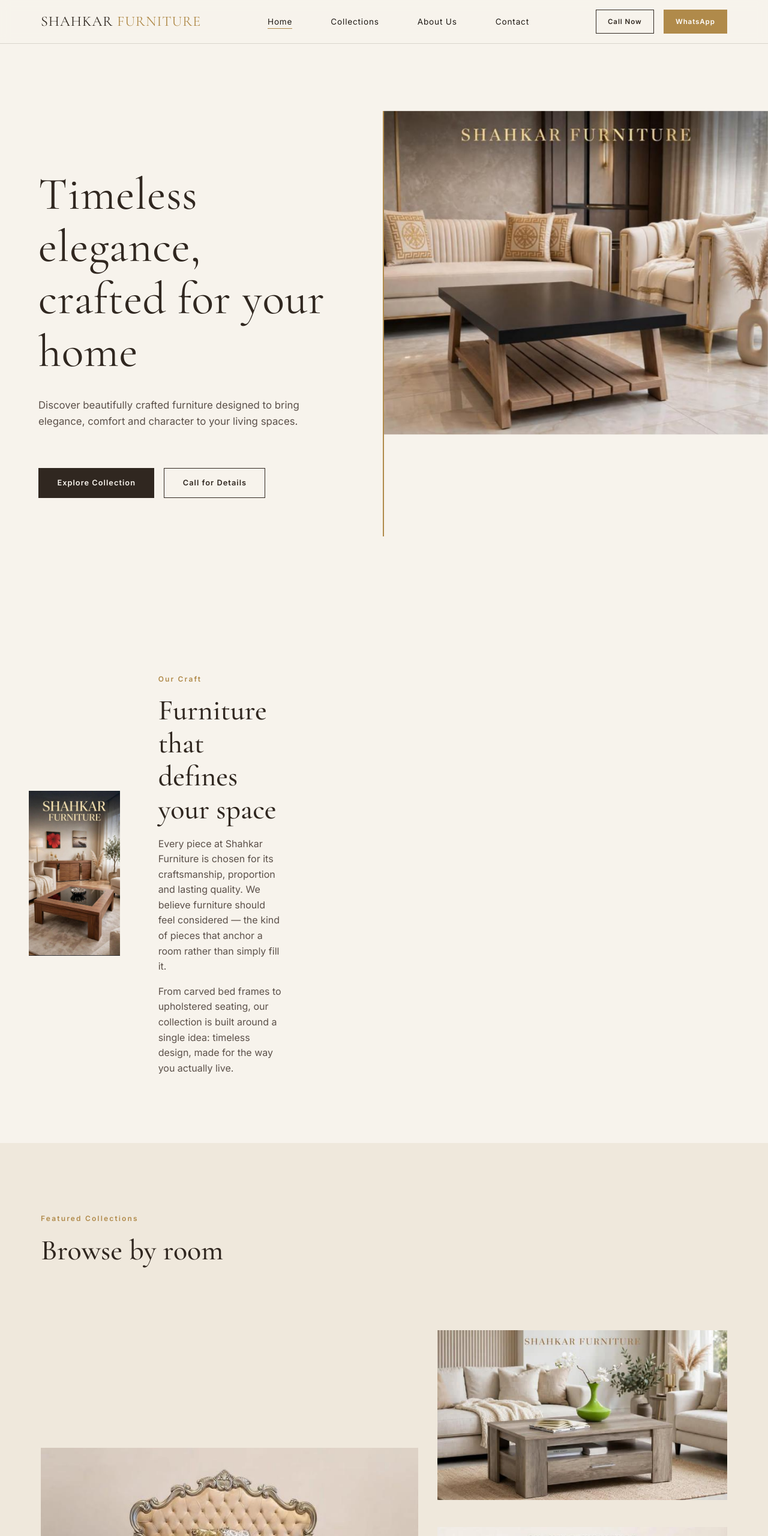
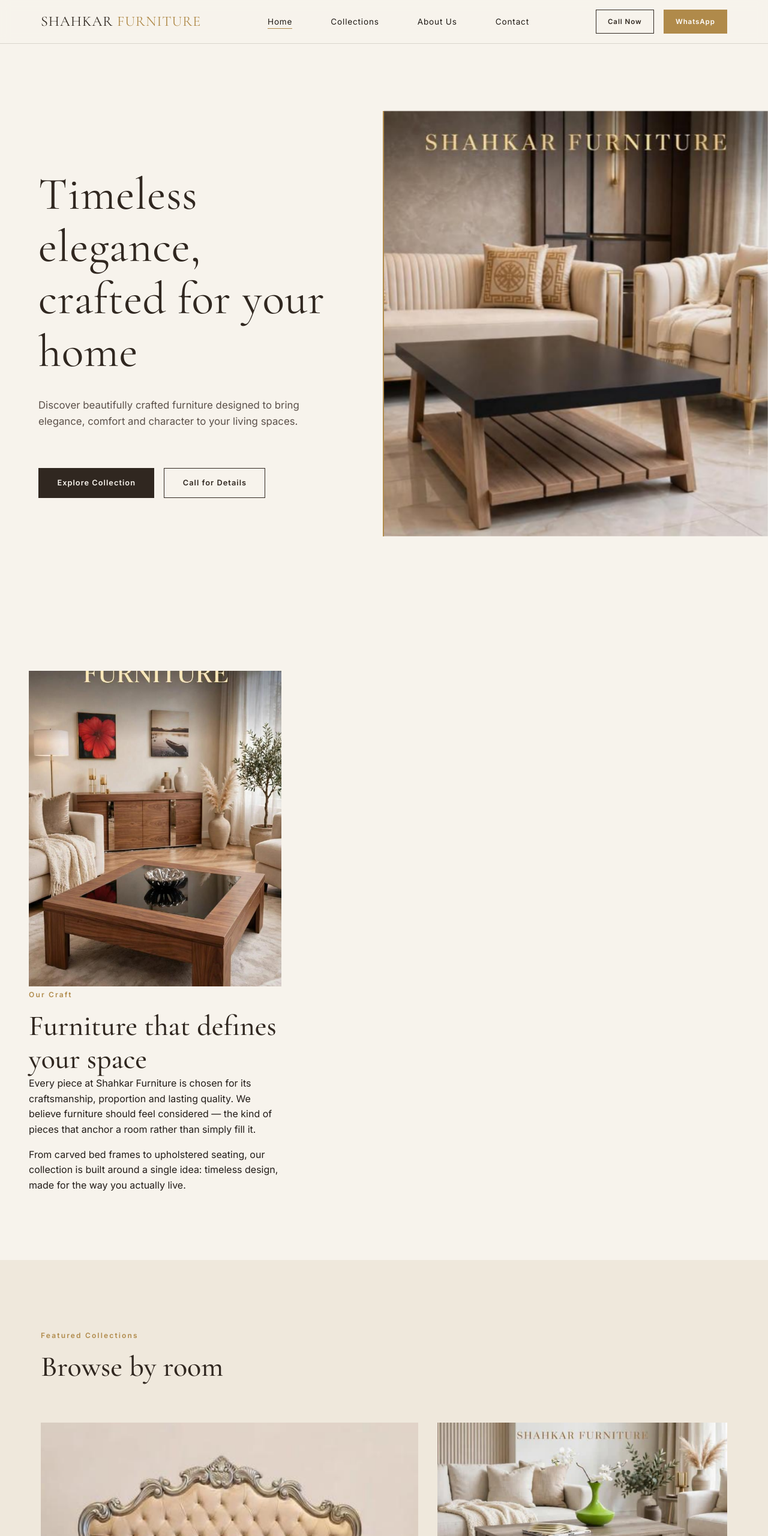
Before and after one commit to muhammadfaiqhaider-bot/Shahkar-Furniture-Website, a plain HTML site: page index.html in a window 1280 px wide. Shown: the top 2560 px of the page at 60% size. Drawn offline with nearby package versions, Linux system fonts and the light colour scheme.

Commit message:
Previews Adjustments

```diff
--- a/css/style.css
+++ b/css/style.css
@@ -81,7 +81,7 @@
   overflow-x: hidden;
 }
 
-img { max-width: 100%; display: block; }
+img { max-width: 100%; height: auto; display: block; }
 
 a {
   color: inherit;
@@ -425,6 +425,15 @@
   border: none;
 }
 
+.hero__media > img {
+  position: absolute;
+  inset: 0;
+  width: 100%;
+  height: 100%;
+  object-fit: cover;
+  object-position: center;
+}
+
 /* 8. Introduction ---------------------------------------------------------- */
 .intro {
   display: grid;
@@ -433,8 +442,16 @@
   align-items: center;
 }
 
+.intro-wrap { display: grid; }
+
 .intro__media .img-placeholder {
   aspect-ratio: 4 / 5;
+}
+
+.intro__image img {
+  width: 100%;
+  aspect-ratio: 4 / 5;
+  object-fit: cover;
 }
 
 .intro__body p + p { margin-top: var(--space-sm); }
@@ -460,9 +477,14 @@
   align-items: flex-end;
 }
 
+.collection-card > img,
 .collection-card .img-placeholder {
   position: absolute;
   inset: 0;
+  width: 100%;
+  height: 100%;
+  object-fit: cover;
+  object-position: center;
   border: none;
 }
 
@@ -530,6 +552,7 @@
   background: var(--color-white);
   border: var(--border-hairline);
   flex: 0 0 320px;
+  min-width: 0;
   scroll-snap-align: start;
   display: flex;
   flex-direction: column;
@@ -549,6 +572,13 @@
   border: none;
   border-bottom: var(--border-hairline);
   transition: transform 0.6s var(--ease-showroom);
+}
+
+.product-card__media > img {
+  width: 100%;
+  aspect-ratio: 4 / 3;
+  object-fit: cover;
+  border-bottom: var(--border-hairline);
 }
 
 .product-card:hover .product-card__media .img-placeholder {
@@ -594,6 +624,8 @@
   gap: 0.6rem;
   flex-wrap: wrap;
 }
+
+.product-card__actions .btn { min-width: 0; }
 
 .placeholder-note {
   display: inline-flex;
@@ -864,7 +896,8 @@
     aspect-ratio: 5 / 4;
   }
 
-  .intro { grid-template-columns: 1fr; }
+  .intro,
+  .intro-wrap { grid-template-columns: 1fr; }
   .intro__media { order: -1; }
 
   .collections-grid { grid-template-columns: 1fr; }
@@ -889,6 +922,8 @@
   h2 { font-size: clamp(1.65rem, 6vw, 2rem); }
 
   .container { padding: 0 1.1rem; }
+
+  .intro-wrap { gap: var(--space-md); }
 
   /* ---- Navbar ---- */
   .navbar__inner { padding-top: 0.85rem; padding-bottom: 0.85rem; }
--- a/index.html
+++ b/index.html
@@ -66,20 +66,20 @@
 
   <!-- =========================== INTRODUCTION ========================== -->
   <section class="intro">
-    <div class="container intro-wrap" style="display:grid; grid-template-columns: 0.85fr 1.15fr; gap: var(--space-lg); align-items:center;">
+    <div class="container intro-wrap">
       <div class="intro__image">
     <img src="images/logo/main_page.png" alt="Shahkar Furniture craftsmanship">
     </div>
       <div class="intro__body">
         <span class="section-label">Our Craft</span>
         <h2>Furniture that defines your space</h2>
-        <p style="margin-top: var(--space-sm); color: var(--color-text-soft);">
+        <p>
           Every piece at Shahkar Furniture is chosen for its craftsmanship,
           proportion and lasting quality. We believe furniture should feel
           considered — the kind of pieces that anchor a room rather than
           simply fill it.
         </p>
-        <p style="margin-top: var(--space-sm); color: var(--color-text-soft);">
+        <p>
           From carved bed frames to upholstered seating, our collection is
           built around a single idea: timeless design, made for the way you
           actually live.
@@ -325,7 +325,7 @@
 
   <!-- ===================== MOBILE STICKY CONTACT BAR ==================== -->
   <div class="mobile-contact-bar">
-    <div class="mobile-contact-bar__inner container" style="padding:0;">
+    <div class="mobile-contact-bar__inner container">
       <a href="#" data-contact="call">Call</a>
       <a href="#" data-contact="whatsapp">WhatsApp</a>
     </div>
--- a/js/script.js
+++ b/js/script.js
@@ -66,6 +66,7 @@
   toggle.addEventListener("click", () => {
     const isOpen = navbar.classList.toggle("is-open");
     toggle.setAttribute("aria-expanded", String(isOpen));
+    toggle.setAttribute("aria-label", isOpen ? "Close menu" : "Open menu");
   });
 
   // Close mobile menu when a link inside it is tapped
@@ -73,6 +74,7 @@
     link.addEventListener("click", () => {
       navbar.classList.remove("is-open");
       toggle.setAttribute("aria-expanded", "false");
+      toggle.setAttribute("aria-label", "Open menu");
     });
   });
 }
```
Also changed, not shown: products.html (+1 -1 lines).
